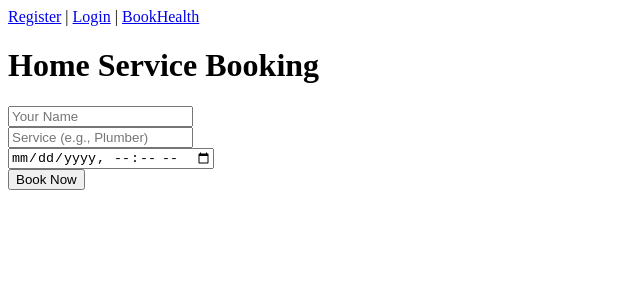
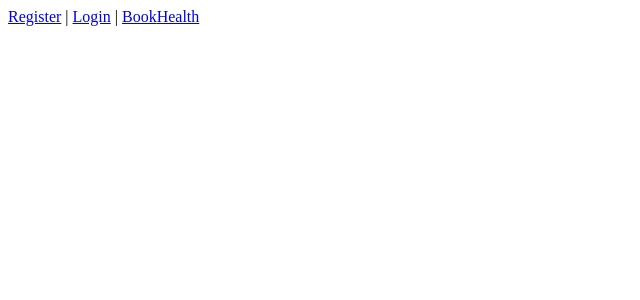
Before and after one commit to cloud-project-2/home-service-app-frontend, a React (Create React App) app: page / in a window 1280 px wide. Shown: the top 300 px of the page, without its empty margins (0-640 px from the left). Built offline with nearby package versions, Linux system fonts and the light colour scheme.

Commit message:
UPDATED UI

```diff
--- a/src/App.js
+++ b/src/App.js
@@ -42,14 +42,14 @@ function App() {
           <Route path="/health" element={<div>Health Check: OK</div>} />
         </Routes>
       </Router>
-      <h1>Home Service Booking</h1>
-      <form onSubmit={handleSubmit}>
-        <input type="text" placeholder="Your Name" value={name} onChange={e => setName(e.target.value)} required /><br />
-        <input type="text" placeholder="Service (e.g., Plumber)" value={service} onChange={e => setService(e.target.value)} required /><br />
-        <input type="datetime-local" value={datetime} onChange={e => setDatetime(e.target.value)} required /><br />
-        <button type="submit">Book Now</button>
-      </form>
-      <p>{message}</p>
+      {/*<h1>Home Service Booking</h1>*/}
+      {/*<form onSubmit={handleSubmit}>*/}
+      {/*  <input type="text" placeholder="Your Name" value={name} onChange={e => setName(e.target.value)} required /><br />*/}
+      {/*  <input type="text" placeholder="Service (e.g., Plumber)" value={service} onChange={e => setService(e.target.value)} required /><br />*/}
+      {/*  <input type="datetime-local" value={datetime} onChange={e => setDatetime(e.target.value)} required /><br />*/}
+      {/*  <button type="submit">Book Now</button>*/}
+      {/*</form>*/}
+      {/*<p>{message}</p>*/}
     </div>
   );
 }
```
